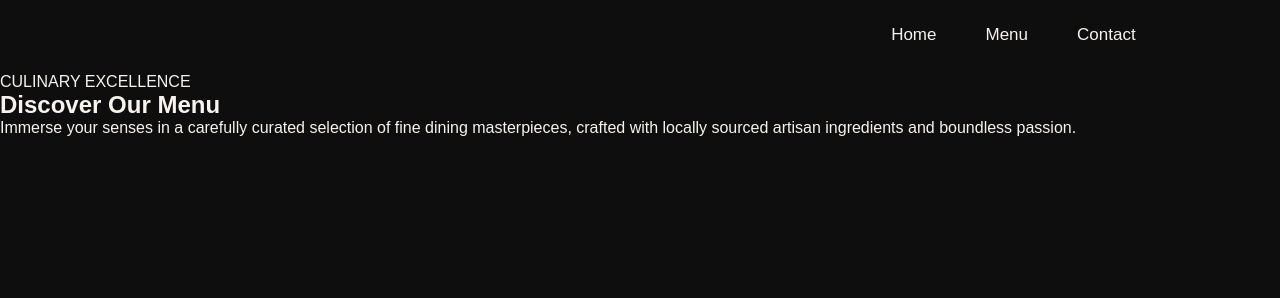
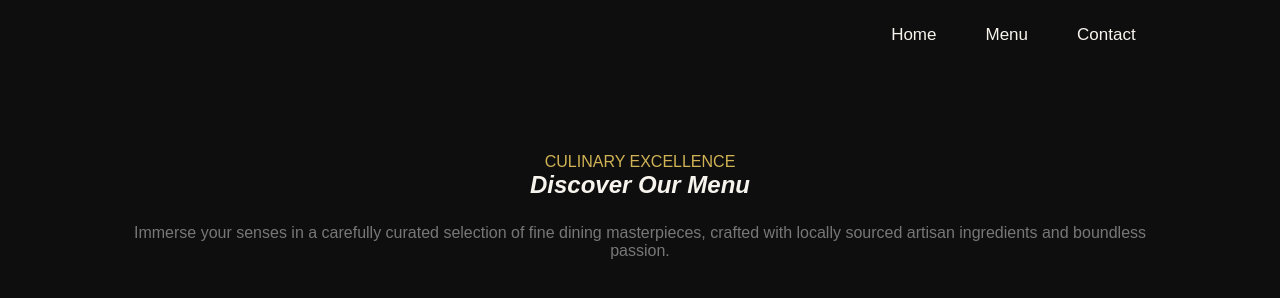
Before and after one commit to TsegawGemena/restaurant, a website built with webpack: page src/template.html in a window 1280 px wide. Both pictures are taken after a click on the button "Menu". Shown: the part 40-338 px from the top of the page. Built offline with nearby package versions, Linux system fonts and the light colour scheme.

Commit message:
added menu images

```diff
--- a/src/style.css
+++ b/src/style.css
@@ -279,6 +279,12 @@ nav button:hover{
 
 
 }
+.avelineExperience h1{
+    font-style:italic;
+    margin-bottom: 25px;
+
+}
+
 .aveline-experience p{
     color:#a29e9e;
 }
@@ -488,3 +494,30 @@ nav button:hover{
 .legal-links a:hover {
     color: #d0b354;
 }
+
+.menu-section{
+
+    align-items:center;
+
+
+    padding:80px 8%;
+
+
+
+}
+
+.menu-text{
+    text-align:center;
+
+
+}
+.menu-text span{
+    color:#d0b354;
+}
+.menu-text h1{
+    font-style: italic;
+    margin-bottom:25px;
+}
+.menu-text p{
+    color:#777;
+}
```
Also changed, not shown: src/images/starterOne.jpg (added), src/images/starterThree.webp (added), src/images/starterTwo.webp (added).
